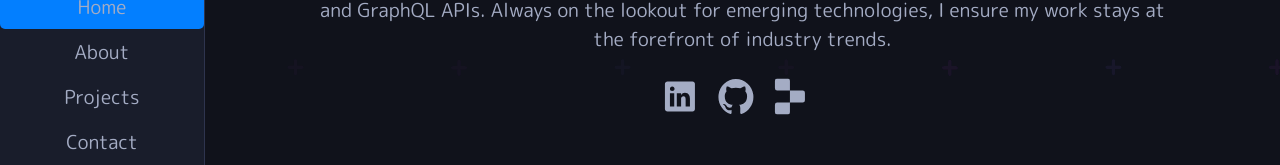
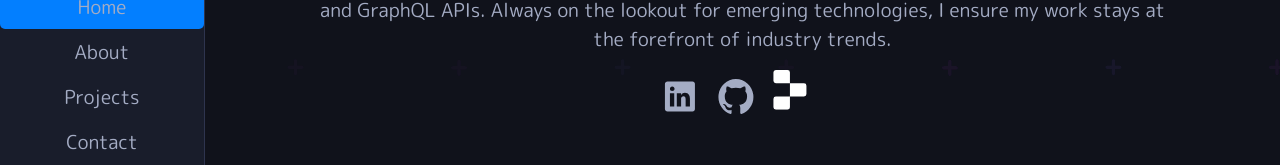
Before and after one commit to Saurav1999/profile, a React (Create React App) app: page /#/ in a window 1280 px wide. In both pictures the pointer is over the icon 790 px from the left and 511 px from the top of the page. Shown: the part 415-580 px from the top of the page. Built offline with nearby package versions, Linux system fonts and the light colour scheme.

Commit message:
UI improvements

```diff
--- a/src/styles/_typography.scss
+++ b/src/styles/_typography.scss
@@ -46,6 +46,10 @@
         transform: scale(1.1) translateY(-6px);
         color: #fff;
       }
+      & .icon-social-replit {
+        transform: scale(1.1) translateY(-6px);
+        color: #fff;
+      }
     }
   }
 }
```
Also changed, not shown: 2 other files (tests, documents, lock files or other folders).
